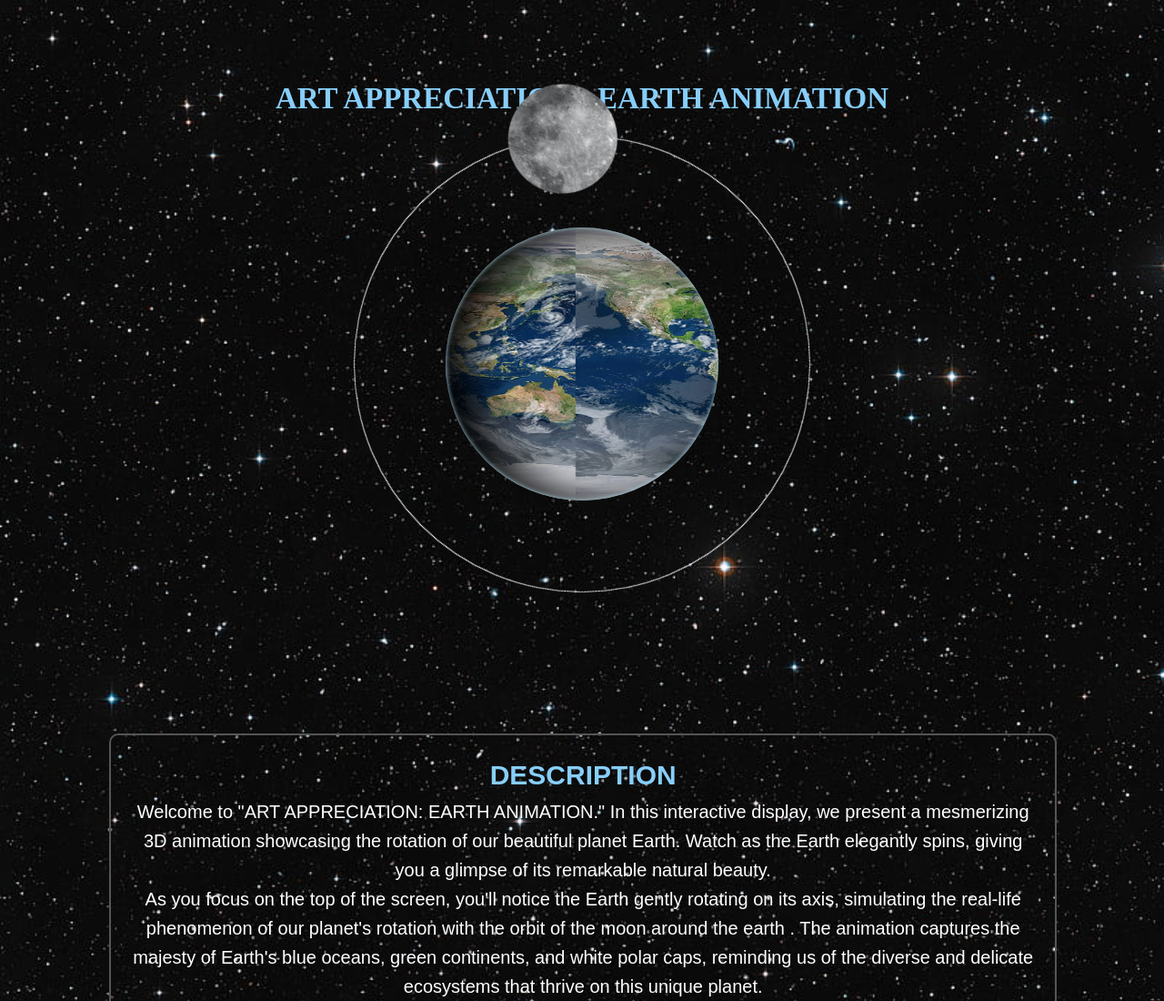
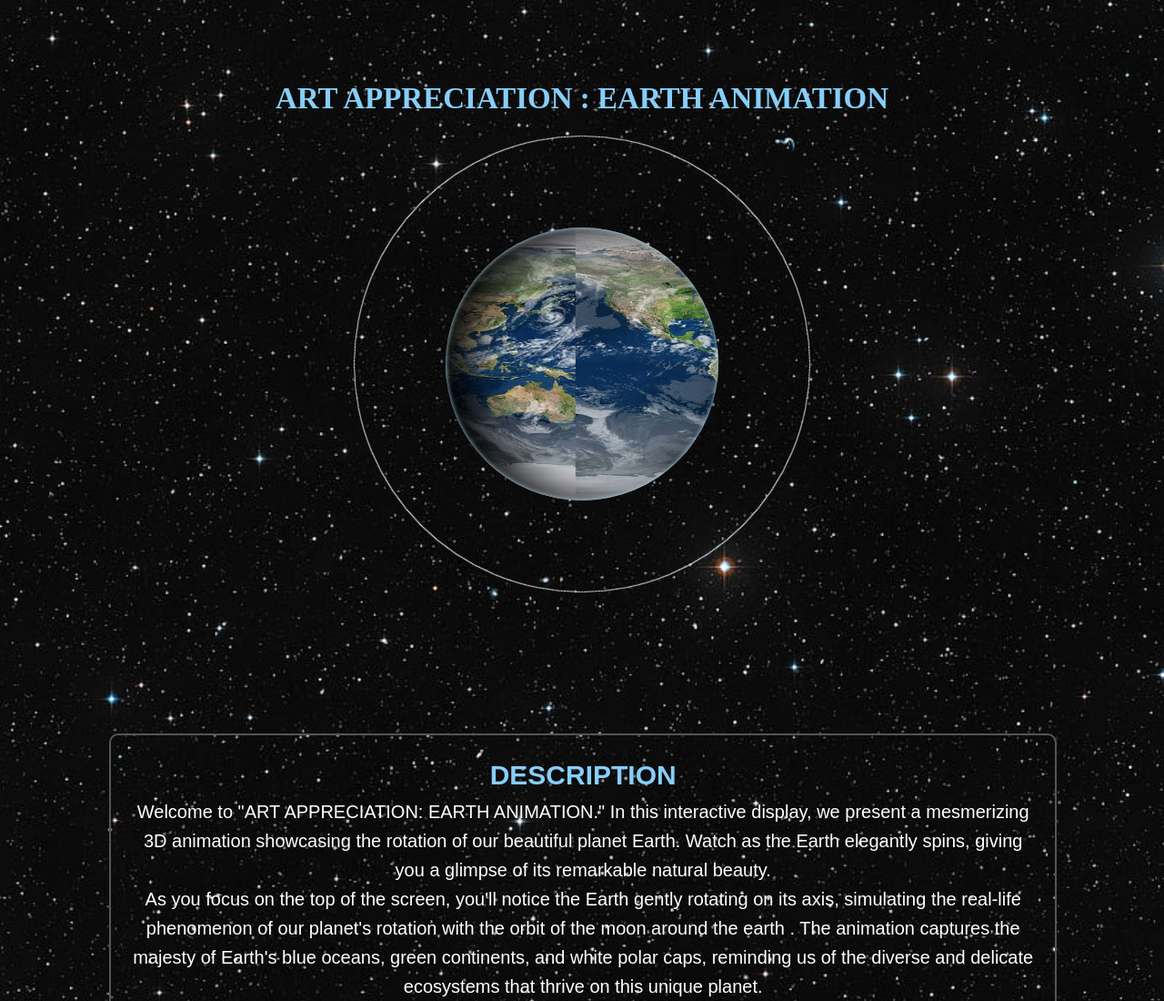
Before and after one commit to nutscrawknee/Animation-G4, a website: page index.html in a window 1280 px wide. Shown: the top 1100 px of the page at 91% size. Drawn offline with Linux system fonts and the light colour scheme.

Commit message:
Update Animation.css

```diff
--- a/css/Animation.css
+++ b/css/Animation.css
@@ -74,10 +74,10 @@ h1{
   }
 }
 
-.moon{
+img{
   width:120px;
   height: 120px;
-  background: url("../images/moon.jpg");
+/*   background: url("../images/moon.jpg"); */
   background-position: center;
   border-radius: 50%;
   position: absolute;
```
